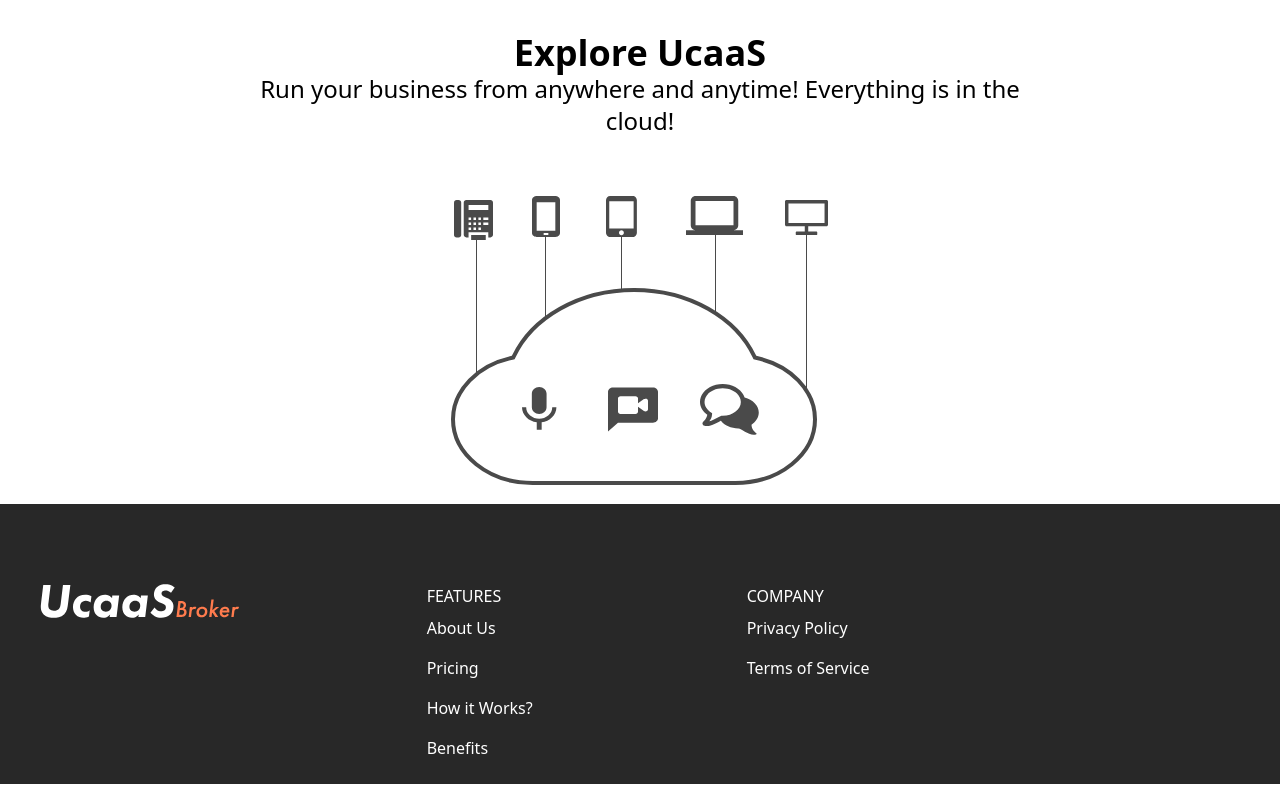
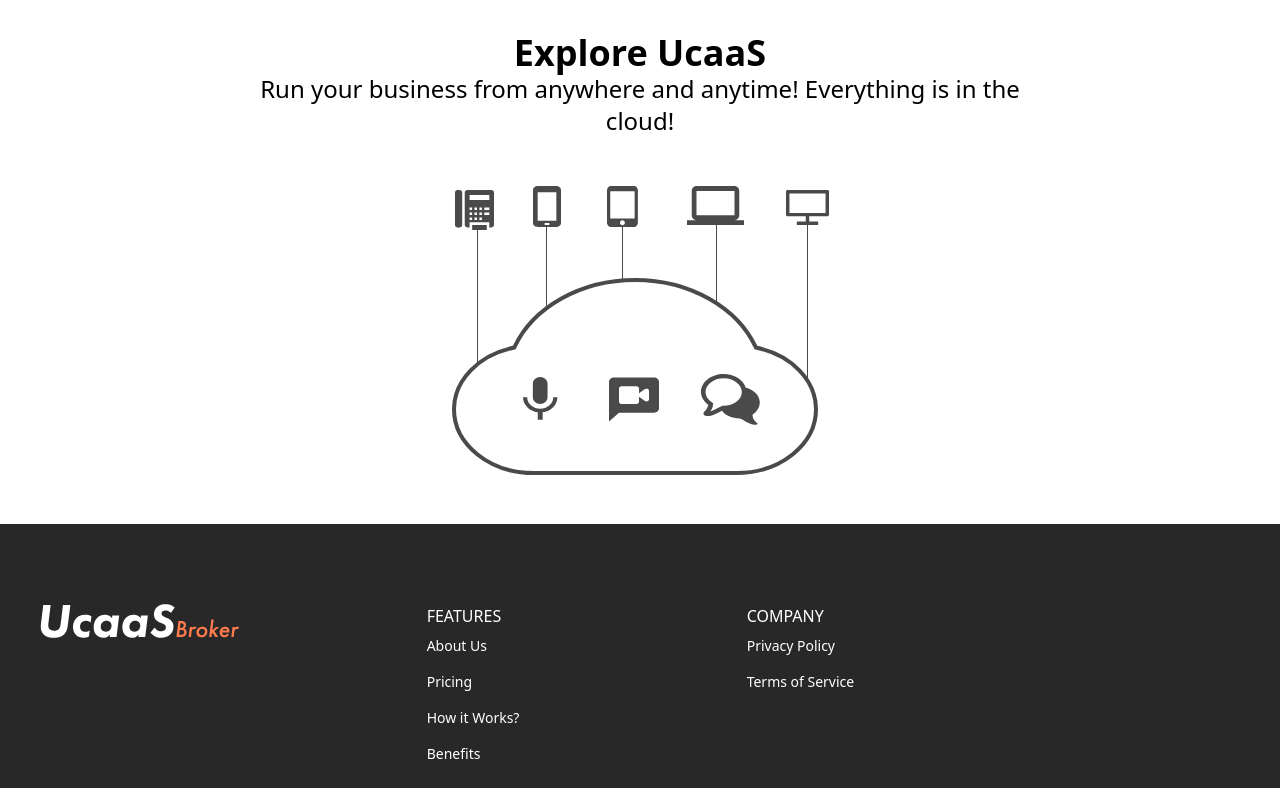
Before and after one commit to hguerrero7/ucaasbrokerv2, a plain HTML site: page index.html in a window 1280 px wide. Shown: the part 1893-2681 px from the top of the page. Drawn offline with nearby package versions, Linux system fonts and the light colour scheme.

Commit message:
padding of the end page

```diff
--- a/index.html
+++ b/index.html
@@ -12,7 +12,7 @@
   <nav class="flex items-center justify-between flex-wrap bg-white fixed w-full z-10 top-0 pt-6">
 		<div class="flex items-center flex-shrink-0 text-white mr-6">
 			<a class="text-white no-underline hover:text-white hover:no-underline" href="#">
-				<span class="text-2xl "><i class="em em-grinning"><img src="images/ucaasbrokerlogo.svg" alt=""></i></span>
+				<span class="text-2xl "><i class="em em-grinning"><img src="images/ucaasbrokerlogo.svg" class="pl-5" alt=""></i></span>
 			</a>
 		</div>
 
@@ -336,7 +336,7 @@
     </div>
   </div>
 
-  <div class="flex pt-10">
+  <div class="flex p-10">
     <div class="w-1/3"></div>
     <div class="sm:w-1/3 md:w-1/3 lg: ">
       <img class="object-scale-down w-full" src="images/explore.svg">
@@ -354,17 +354,17 @@
 
   </div>
   <div class="w-full sm:w-1/2 md:w-1/3 lg:w-1/4 xl:w-1/4 mb-4 pt-20">
-    <p class="text-white">FEATURES</p>
-    <div class="text-white py-2 hover:underline"> <a href="">About Us</a></div>
-    <div class="text-white py-2 hover:underline"> <a href="">Pricing</a></div>
-    <div class="text-white py-2 hover:underline"> <a href="">How it Works?</a></div>
-    <div class="text-white py-2 hover:underline"> <a href="">Benefits</a></div>
+    <p class="text-white text-base">FEATURES</p>
+    <div class="text-white py-2 hover:underline text-sm"> <a href="">About Us</a></div>
+    <div class="text-white py-2 hover:underline text-sm"> <a href="">Pricing</a></div>
+    <div class="text-white py-2 hover:underline text-sm"> <a href="">How it Works?</a></div>
+    <div class="text-white py-2 hover:underline text-sm"> <a href="">Benefits</a></div>
   </div>
   <div class="w-full sm:w-1/2 md:w-1/3 lg:w-1/4 xl:w-1/4 mb-4 pt-20">
-    <p class="text-white">COMPANY</p>
+    <p class="text-white text-base">COMPANY</p>
 
-    <div class="text-white py-2 hover:underline"> <a href="">Privacy Policy</a></div>
-    <div class="text-white py-2 hover:underline"> <a href="">Terms of Service</a></div>
+    <div class="text-white py-2 hover:underline text-sm"> <a href="">Privacy Policy</a></div>
+    <div class="text-white py-2 hover:underline text-sm"> <a href="">Terms of Service</a></div>
   </div>
 
 
```
